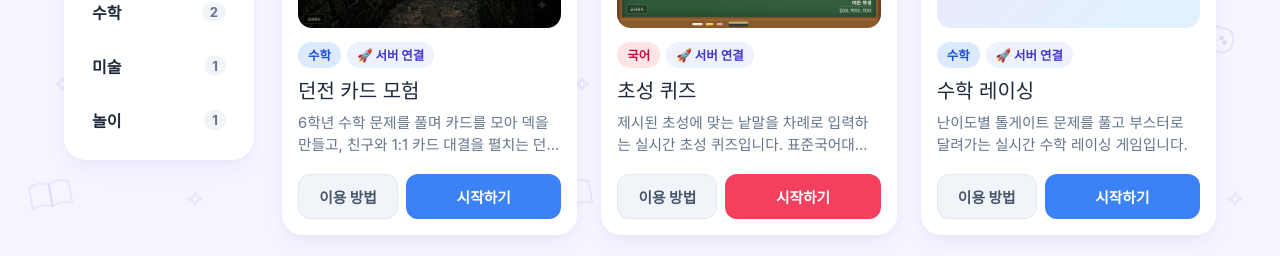
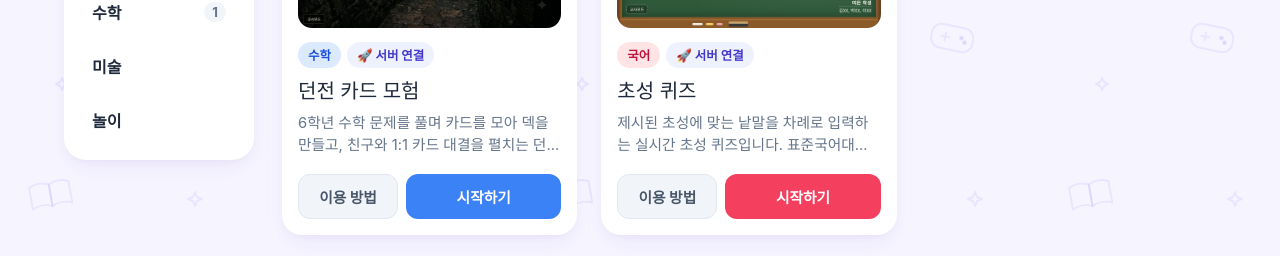
Before and after one commit to yulli297/homepage, a plain HTML site: page index.html in a window 1280 px wide. Shown: the part 372-628 px from the top of the page. Drawn offline with Linux system fonts and the light colour scheme; a web font is replaced by a local one.

Commit message:
예시 앱 3개 삭제
Co-Authored-By: Claude Opus 5.5 <noreply@anthropic.com>
Claude-Session: https://claude.ai/code/session_01X8WTPE7LScvRFnsckpophP

```diff
--- a/index.html
+++ b/index.html
@@ -805,73 +805,6 @@
           tip: '게임 전에 교사용 화면의 [사전 연결 테스트]로 사전이 잘 연결되는지 확인해 두세요. 신조어·방언·옛말은 정답으로 인정되지 않습니다.',
           teacherUrl: 'https://class-game-hub.onrender.com/chosung/teacher'
         }
-      },
-      {
-        id: 'math-racing',
-        title: '수학 레이싱',
-        category: 'math', // 'korean' | 'math' | 'art' | 'play'
-        hosting: 'render', // 'render' (서버 깨우기 모달 사용) | 'static' (즉시 새 탭 열기)
-        url: 'https://여기에-수학레이싱-주소를-넣으세요.onrender.com',
-        thumbnail: '', // 예: './thumb-math.png' (비워두면 이모지 표시)
-        fallbackEmoji: '🏎️',
-        description: '난이도별 톨게이트 문제를 풀고 부스터로 달려가는 실시간 수학 레이싱 게임입니다.',
-        guide: {
-          grade: '초등 5~6학년',
-          duration: '15~20분',
-          device: '태블릿 가로 · PC 권장',
-          steps: [
-            '선생님이 먼저 [시작하기]를 눌러 서버를 깨우고 방을 생성합니다.',
-            '학생들은 태블릿으로 접속해 방 코드와 이름을 입력합니다.',
-            '제한 시간 동안 톨게이트 문제를 풀어 결승선까지 완주합니다.'
-          ],
-          tip: '수업 시작 1분 전에 선생님이 먼저 한 번 접속해 서버를 깨워두면, 학생들은 대기 시간 없이 바로 입장할 수 있습니다.',
-          teacherUrl: '' // 교사용 관리 페이지 주소가 따로 있다면 입력 (비워두면 버튼 숨김)
-        }
-      },
-      {
-        id: 'virtual-gallery',
-        title: '우리반 3D 미술관',
-        category: 'art',
-        hosting: 'render', // 서버형(Render)이면 'render', GitHub Pages 정적 웹앱이면 'static'
-        url: 'https://여기에-미술관-주소를-넣으세요.onrender.com',
-        healthUrl: '', // (선택) CORS가 허용된 /health 같은 주소. 넣으면 서버 상태를 정확히 확인합니다.
-        thumbnail: '',
-        fallbackEmoji: '🖼️',
-        description: '우리 반 친구들의 작품을 3D 가상 전시관에 걸고 1인칭 시점으로 자유롭게 감상해요.',
-        guide: {
-          grade: '초등 3~6학년',
-          duration: '20~30분',
-          device: '태블릿 · PC 모두 가능',
-          steps: [
-            '선생님이 먼저 [시작하기]를 눌러 서버를 깨우고 전시관을 엽니다.',
-            '화면 조이스틱 또는 방향키로 전시관을 이동하며 작품을 감상합니다.',
-            '작품을 클릭해 크게 보거나 친구들과 감상 소감을 나눕니다.'
-          ],
-          tip: '수업 시작 1분 전에 선생님이 먼저 한 번 접속해 서버를 깨워두면, 학생들은 대기 없이 바로 입장할 수 있습니다.',
-          teacherUrl: ''
-        }
-      },
-      {
-        id: 'classroom-game',
-        title: '교실 추리 게임',
-        category: 'play',
-        hosting: 'render',
-        url: 'https://여기에-놀이게임-주소를-넣으세요.onrender.com',
-        thumbnail: '',
-        fallbackEmoji: '🕵️',
-        description: '친구들과 실시간으로 소통하며 그림을 그리고 스파이를 찾아내는 교실 참여형 놀이입니다.',
-        guide: {
-          grade: '초등 4~6학년',
-          duration: '15~25분',
-          device: '태블릿 · 스마트폰 · PC',
-          steps: [
-            '선생님이 방을 만들고 생성된 참여 코드를 칠판이나 TV에 띄웁니다.',
-            '학생들이 코드로 입장해 제시어를 확인하고 순서대로 참여합니다.',
-            '제한 시간 내에 투표를 진행해 숨은 스파이를 찾아냅니다.'
-          ],
-          tip: '이미 서버가 깨어 있는 상태에서 다른 학생이 접속하면 1초 만에 바로 연결되며, 기존 접속자는 튕기지 않습니다.',
-          teacherUrl: ''
-        }
       }
     ];
 
```
